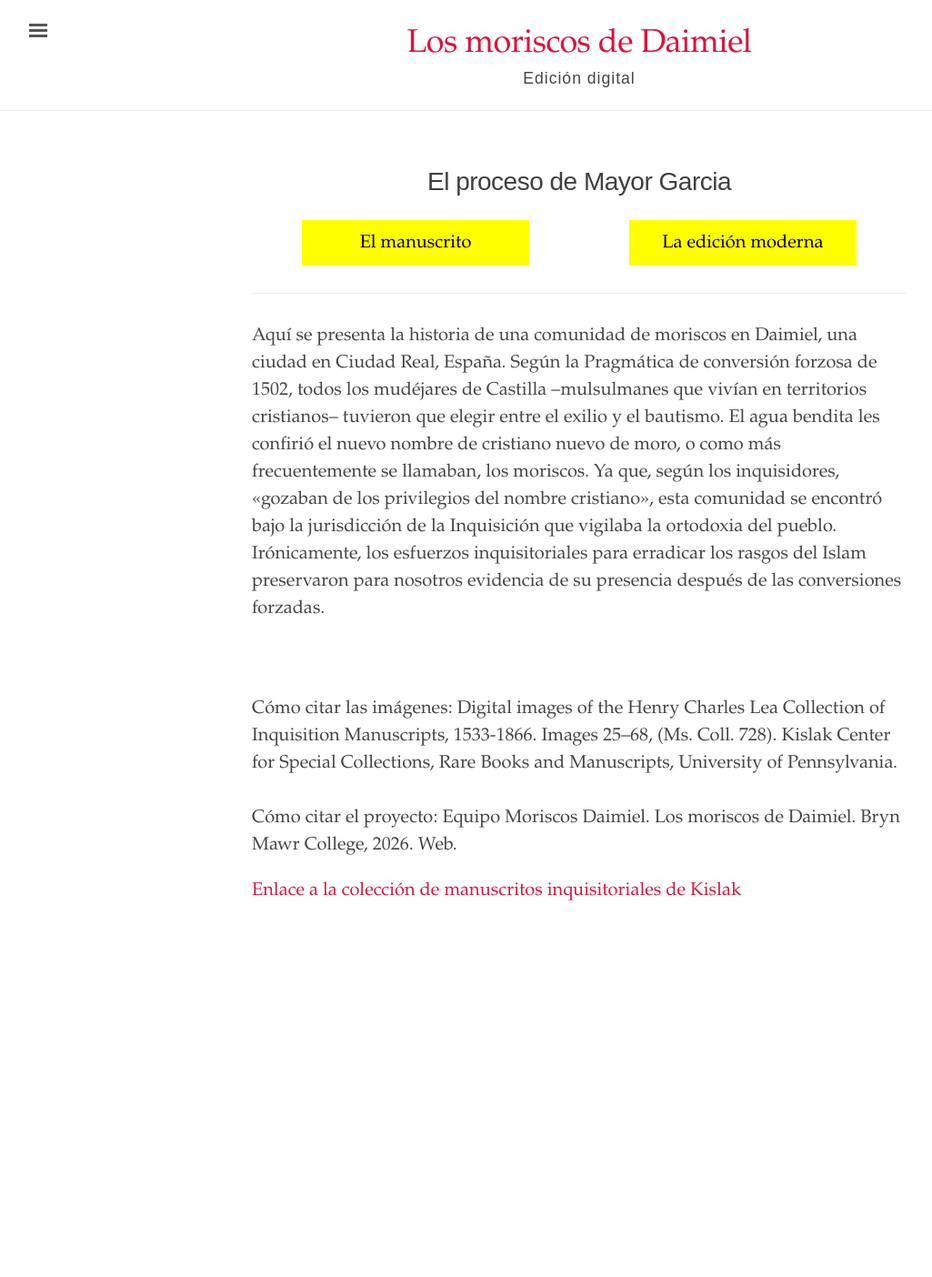
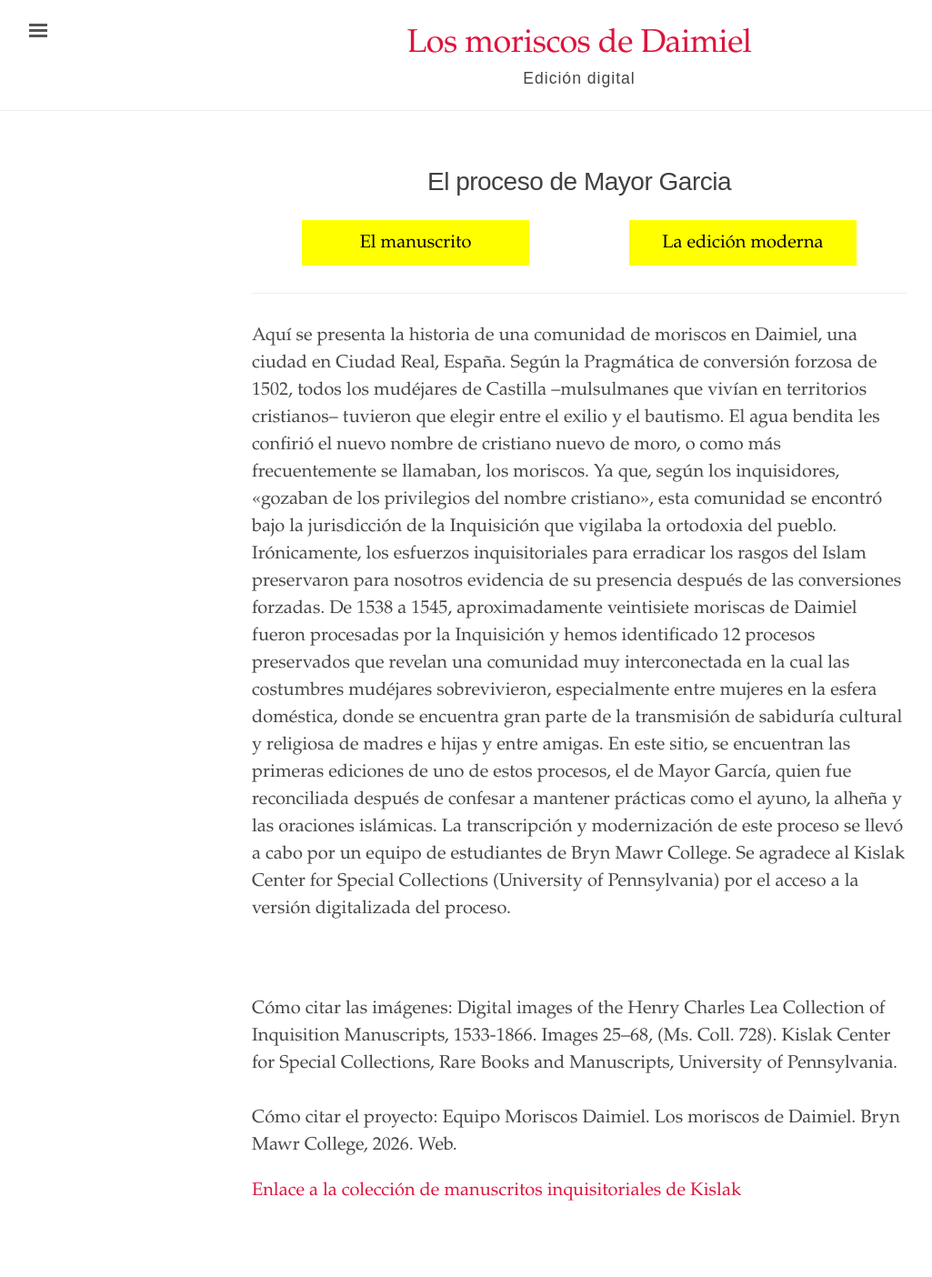
Before and after one commit to digbmc/moriscos-daimel, a Jekyll site: the page built from index.html, in a window 1280 px wide. Shown: the whole page at 91% size, without its empty margins (3-1028 px from the left). Built offline with Jekyll 4.4.1, drawn with Linux system fonts in a browser that asks for light colours; before the commit the page ends 1074 px from its top, so only the background shows below that.

Commit message:
Update index.html

```diff
--- a/index.html
+++ b/index.html
@@ -36,6 +36,19 @@ title: Inicio
   Inquisición que vigilaba la ortodoxia del pueblo. Irónicamente, los esfuerzos inquisitoriales para
   erradicar los rasgos del Islam preservaron para nosotros evidencia de su presencia después de
   las conversiones forzadas.
+
+  De 1538 a 1545, aproximadamente veintisiete moriscas de Daimiel fueron procesadas por la
+  Inquisición y hemos identificado 12 procesos preservados que revelan una comunidad muy
+  interconectada en la cual las costumbres mudéjares sobrevivieron, especialmente entre
+  mujeres en la esfera doméstica, donde se encuentra gran parte de la transmisión de sabiduría
+  cultural y religiosa de madres e hijas y entre amigas.
+
+  En este sitio, se encuentran las primeras ediciones de uno de estos procesos, el de Mayor
+  García, quien fue reconciliada después de confesar a mantener prácticas como el ayuno, la
+  alheña y las oraciones islámicas. La transcripción y modernización de este proceso se llevó a
+  cabo por un equipo de estudiantes de Bryn Mawr College. Se agradece al Kislak Center for
+  Special Collections (University of Pennsylvania) por el acceso a la versión digitalizada del
+  proceso.
 </p>
 <br><br>
 <p>
```
